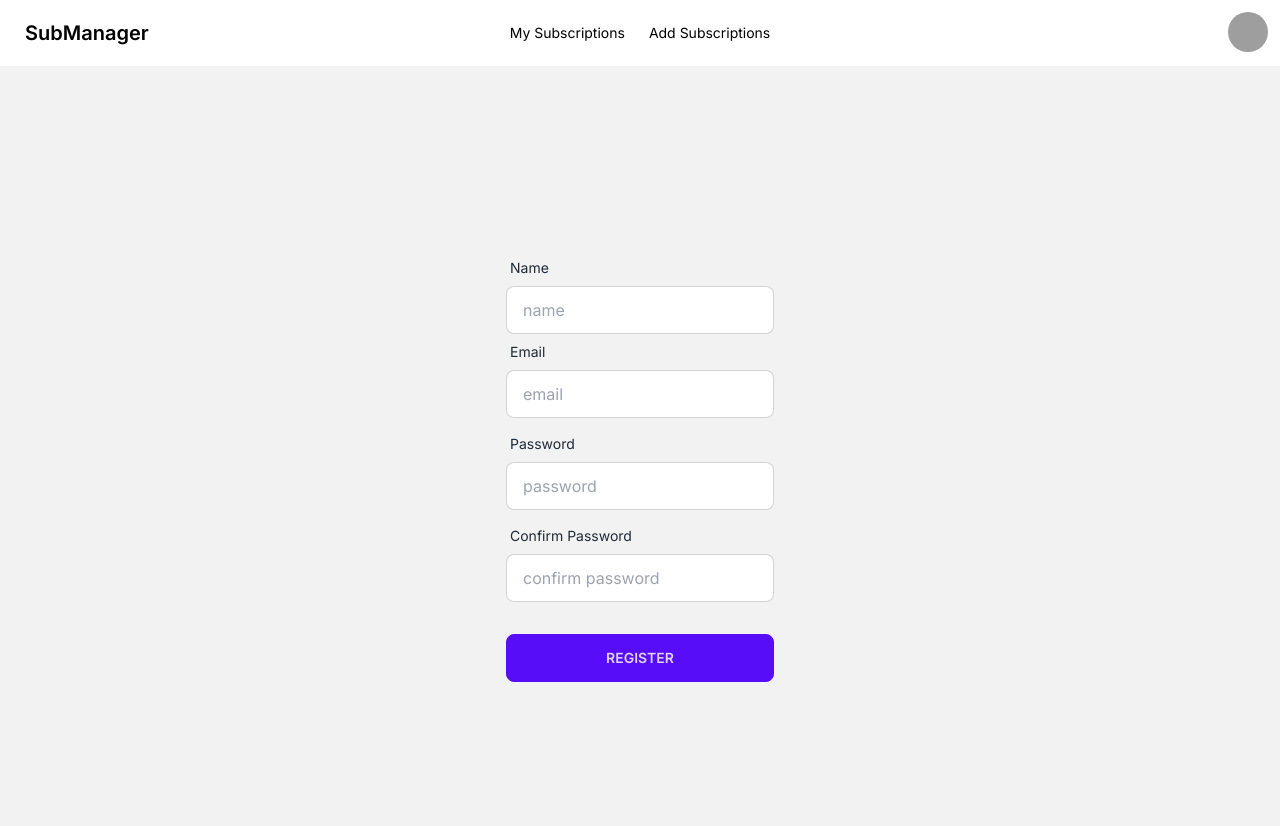
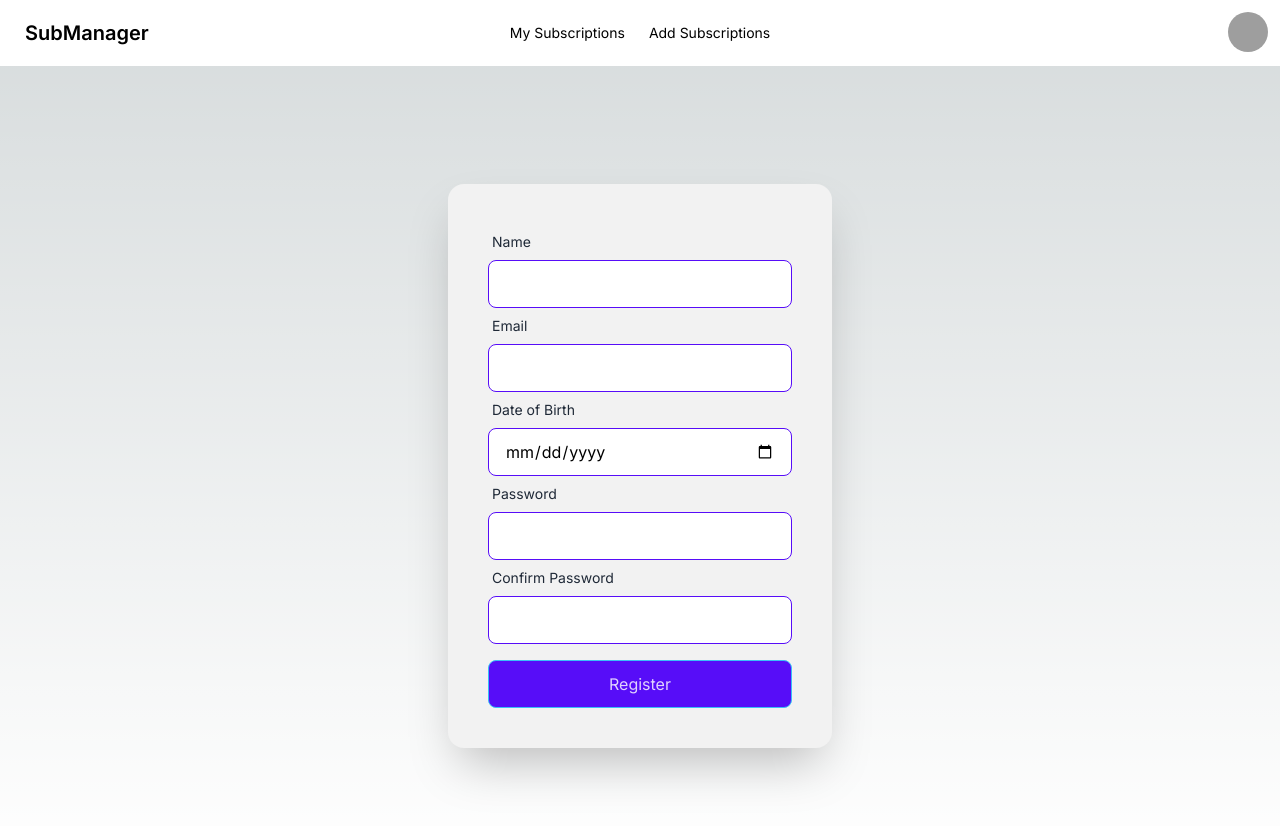
Before and after one commit to AbhinavParbhakar/developED-2023, a Next.js app in the folder front-end/subscription-manager/: page /register in a window 1280 px wide. Shown: the top 826 px of the page. Built offline with nearby package versions, Linux system fonts and the light colour scheme; grey boxes are pictures that could not be loaded.

Commit message:
commit b4 merge

```diff
--- a/front-end/subscription-manager/app/mysubscriptions/page.tsx
+++ b/front-end/subscription-manager/app/mysubscriptions/page.tsx
@@ -15,7 +15,7 @@ export default function MySubscriptions() {
                     </button>
                 </div>
                 <Link href="/spotify">
-                    <div className="grid w-96 rounded bg-success card grid-cols-2 gap-4 hover:p-6 hover:bg-opacity-75 p-3">
+                    <div className="grid w-full rounded bg-success card grid-cols-2 gap-4 hover:p-6 hover:bg-opacity-75 p-3">
                         <div className="col-span-2">Spotify</div>
                         <div className="col-span-2 text-right">
                             <p className="text-xs">$30/mo next payment: 8 days</p>
@@ -23,12 +23,12 @@ export default function MySubscriptions() {
                     </div>
                 </Link>
 
-                <div className="grid w-96 rounded bg-error card grid-cols-2 gap-4 p-3 hover:p-6 shadow-2xl">
+                <Link href="/amazon" className="grid w-96 rounded bg-error card grid-cols-2 gap-4 p-3 hover:p-6 shadow-2xl">
                     <div className="col-span-2">Amazon Prime</div>
                     <div className="col-span-2 text-right">
-                        <p className="text-xs">next payment: 8 days</p>
+                        <p className="text-xs">$20/mo next payment: 8 days</p>
                     </div>
-                </div>
+                </Link>
                 <div className="grid w-96 rounded bg-accent card grid-cols-2 gap-4 p-3 hover:p-6 shadow-2xl">
                     <div className="col-span-2">Hulu</div>
                     <div className="col-span-2 text-right">
--- a/front-end/subscription-manager/app/register/page.tsx
+++ b/front-end/subscription-manager/app/register/page.tsx
@@ -1,33 +1,29 @@
 export default function Home() {
   return (
-    <div className="hero min-h-screen bg-base-200">
-        <div className="card-body">
-            <div className="form-control">
-                <label className="label">
-                    <span className="label-text">Name</span>
+        <div className="flex justify-center h-screen items-center">
+            <form className="flex form-control shadow-2xl w-96 flex-col card p-10 bg-base-200">
+                <label className="flex label">
+                    <h2 className="label-text">Name</h2>
                 </label>
-                <input type="text" placeholder="name" className="input input-bordered" />
-                <label className="label">
-                    <span className="label-text">Email</span>
+                <input type="text" className="input input-bordered input-primary " name="service" id="" />
+                <label className="flex label">
+                    <h2 className="label-text">Email</h2>
                 </label>
-                <input type="text" placeholder="email" className="input input-bordered" />
-                </div>
-                <div className="form-control">
-                <label className="label">
-                    <span className="label-text">Password</span>
+                <input type="" className="input input-bordered input-primary " name="service" id="" />
+                <label className="flex label">
+                    <h2 className="label-text">Date of Birth</h2>
                 </label>
-                <input type="text" placeholder="password" className="input input-bordered" />
-                </div>
-                <div className="form-control">
-                <label className="label">
-                    <span className="label-text">Confirm Password</span>
+                <input type="date" className="input input-bordered input-primary "></input>
+                <label className="flex label">
+                    <h2 className="label-text">Password</h2>
                 </label>
-                <input type="text" placeholder="confirm password" className="input input-bordered" />
-                </div>
-                <div className="form-control mt-6">
-                <button className="btn btn-primary">Register</button>
-            </div>
+                <input type="" className="input input-bordered input-primary " name="service" id="" />
+                <label className="flex label">
+                    <h2 className="label-text">Confirm Password</h2>
+                </label>
+                <input type="text" className="input input-bordered input-primary "></input>
+                <button type="submit" className="btn-primary input input-bordered input-info mt-4" >Register</button>
+            </form>
         </div>
-    </div>
   )
 }
--- a/front-end/subscription-manager/app/sign-in/page.tsx
+++ b/front-end/subscription-manager/app/sign-in/page.tsx
@@ -27,8 +27,8 @@ export default function Home() {
                         <div className="form-control mt-6">
                             <button className="btn btn-primary">Login</button>
                         </div>
-                        <div className="form-control mt-6">
-                            <button className="btn btn-white">Google</button>
+                        <div className="px-6 sm:px-0 max-w-sm">
+                            <button type="button" className="text-white w-full  bg-[#4285F4] hover:bg-[#4285F4]/90 focus:ring-4 focus:outline-none focus:ring-[#4285F4]/50 font-medium rounded-lg text-sm px-5 py-2.5 text-center inline-flex items-center justify-between dark:focus:ring-[#4285F4]/55 mr-2 mb-2"><svg className="mr-2 -ml-1 w-4 h-4" aria-hidden="true" focusable="false" data-prefix="fab" data-icon="google" role="img" xmlns="http://www.w3.org/2000/svg" viewBox="0 0 488 512"><path fill="currentColor" d="M488 261.8C488 403.3 391.1 504 248 504 110.8 504 0 393.2 0 256S110.8 8 248 8c66.8 0 123 24.5 166.3 64.9l-67.5 64.9C258.5 52.6 94.3 116.6 94.3 256c0 86.5 69.1 156.6 153.7 156.6 98.2 0 135-70.4 140.8-106.9H248v-85.3h236.1c2.3 12.7 3.9 24.9 3.9 41.4z"></path></svg>Sign up with Google<div></div></button>
                         </div>
                     </div>
                 </div>
--- a/front-end/subscription-manager/app/subscription/new/page.tsx
+++ b/front-end/subscription-manager/app/subscription/new/page.tsx
@@ -1,20 +1,16 @@
 'use client'
-import {useState} from 'react'
-
-const setOptions = (value : string) => {
-    if (value === "custom"){
-        console.log("Option changed")
-    }
-    console.log("function accessed")
-}
+import {FormEvent, useState} from 'react'
 
 export default function addSubscription(){
-    const [optionState,setOptionState] = useState(false)
+    async function onsubmit(event : FormEvent<HTMLFormElement>){
+        event.preventDefault()
 
+
+    }
 
     return(
         <div className="flex justify-center h-screen items-center">
-            <form className="flex form-control shadow-2xl w-96 flex-col card p-10 bg-base-200">
+            <form onSubmit={onsubmit} className="flex form-control shadow-2xl w-96 flex-col card p-10 bg-base-200">
                 <label className="flex label">
                     <h2 className="label-text">Company</h2>
                 </label>
@@ -22,34 +18,24 @@ export default function addSubscription(){
                 <label className="flex label">
                     <h2 className="label-text">Subscription Name</h2>
                 </label>
-                <input type="text" className="input input-bordered input-primary " name="service" id="" />
+                <input type="" className="input input-bordered input-primary " name="service" id="" />
                 <label className="flex label">
                     <h2 className="label-text">Subscription Price</h2>
                 </label>
                 <input type="text" className="input input-bordered input-primary "></input>
                 <label className="flex label">
-                    <h2 className="label-text">Start Date </h2>
+                    <h2 className="label-text">Start Date</h2>
                 </label>
                 <input type="date" className="input input-bordered input-primary "></input>
                 <label className="flex label">
                     <h2 className="label-text">Plan Type</h2>
                 </label>
-                <select name="frequency" onChange={(e) => {setOptions(e.target.value)}} className="flex select select-bordered select-primary">
+                <select name="frequency" className="flex select select-bordered select-primary">
                     <option value="weekly">Weekly</option>
                     <option value="biweekly">Bi-Weekly</option>
                     <option value="monthly">Monthly</option>
                     <option value="anually">Yearly</option>
-                    <option value="custom">Custom</option>
                 </select>
-                {optionState ?
-                <div>
-                <label className="flex label">
-                    <h2 className="label-text">Custom Value</h2>
-                </label>
-                <input type="text" placeholder="Enter number of days" className="input input-bordered input-primary "></input>
-                </div>
-                : <></>
-                }
                 <button type="submit" className="btn-primary input input-bordered input-info mt-4" >Add Subscription</button>
             </form>
         </div>
```
